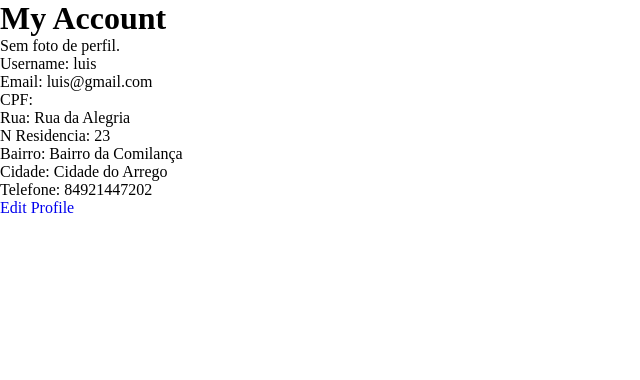
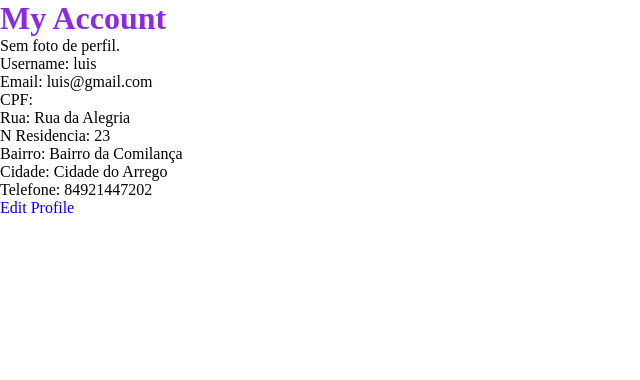
Before and after one commit to leluizedson/ecommerce_nadic, a Django app: page /customer/profile/ in a window 1280 px wide. Shown: the part 40-420 px from the top of the page, without its empty margins (0-640 px from the left). Run offline with Django 5.2, Linux system fonts and the light colour scheme; a user stored in the database is signed in.

Commit message:
css stuff

```diff
--- a/customer/templates/customer/profile_view.html
+++ b/customer/templates/customer/profile_view.html
@@ -3,7 +3,7 @@
 {% load static %}
 
 {% block extra_css %}
-  <link rel="stylesheet" href="{% static 'css/index.css' %}">
+  <link rel="stylesheet" href="{% static 'css/profile_view.css' %}">
 {% endblock %}
 
 {% block content%}
--- /dev/null
+++ b/static/css/profile_view.css
@@ -0,0 +1,3 @@
+h1 {
+    color :blueviolet
+}
--- a/templates/base.html
+++ b/templates/base.html
@@ -5,7 +5,9 @@
 <head>
     <meta charset="UTF-8">
     <meta name="viewport" content="width=device-width, initial-scale=1.0">
-    <link rel="stylesheet" href="static/css/base.css">
+    <link rel="stylesheet" href="{% static 'css/base.css' %}">
+    {% block extra_css %}{% endblock %}
+
     <title>E-Commerce</title>
 </head>
 <body>
```
